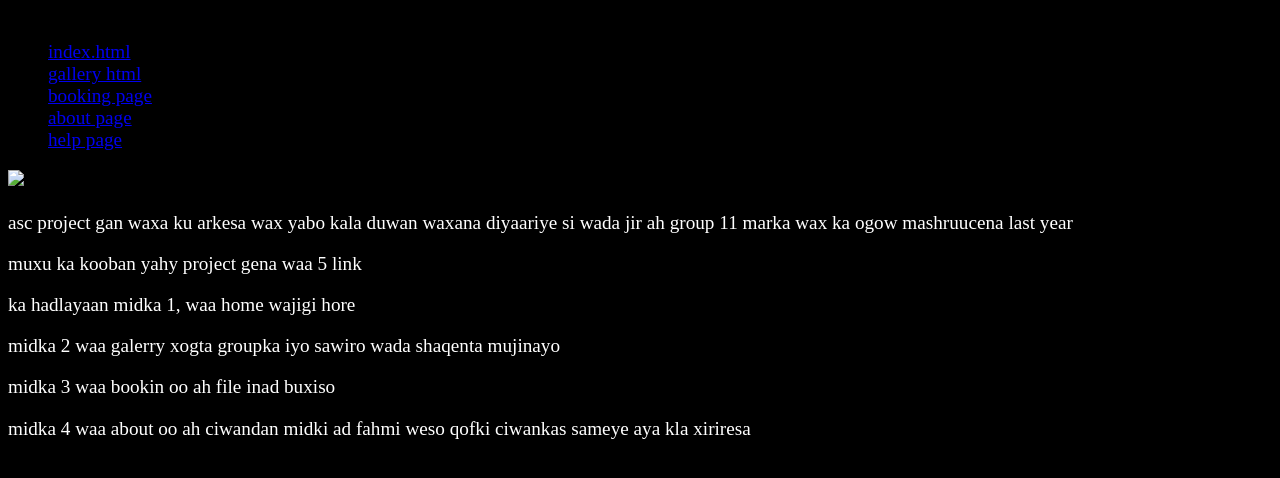
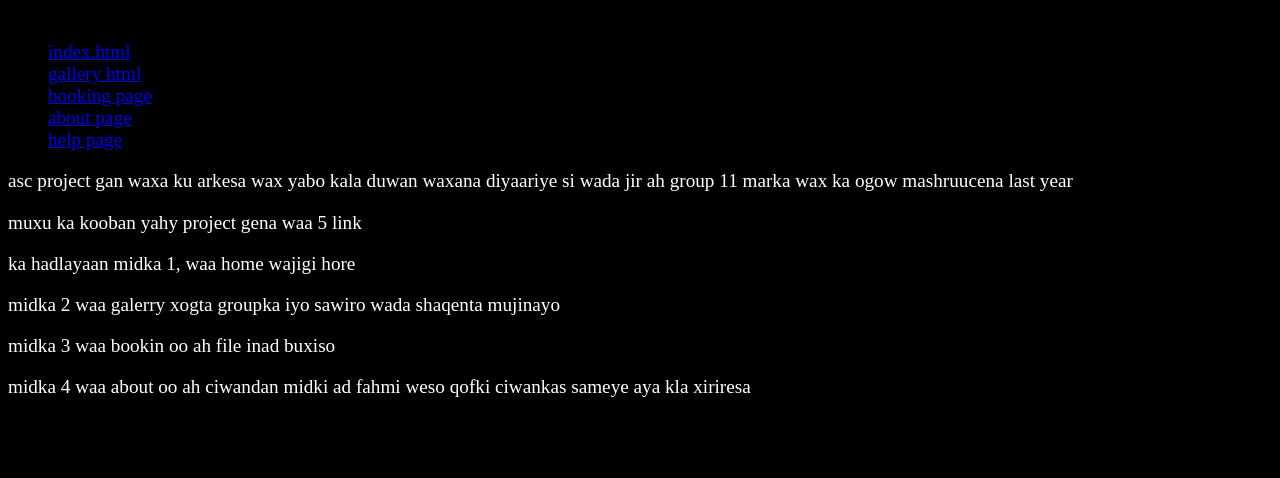
Before and after one commit to liibaan123456/fj, a plain HTML site: page index.html in a window 1280 px wide. Drawn offline with Linux system fonts and the light colour scheme.

Commit message:
Add files via upload

```diff
--- a/index.html
+++ b/index.html
@@ -41,13 +41,13 @@
 
       </ul>
     </nav>
-    <figur>
 
 
 
-  <img src="lp.jpeg"  alt=="l.p" width="200px" height="150px">
 
-  </figur>
+
+
+
 
 
 
```
